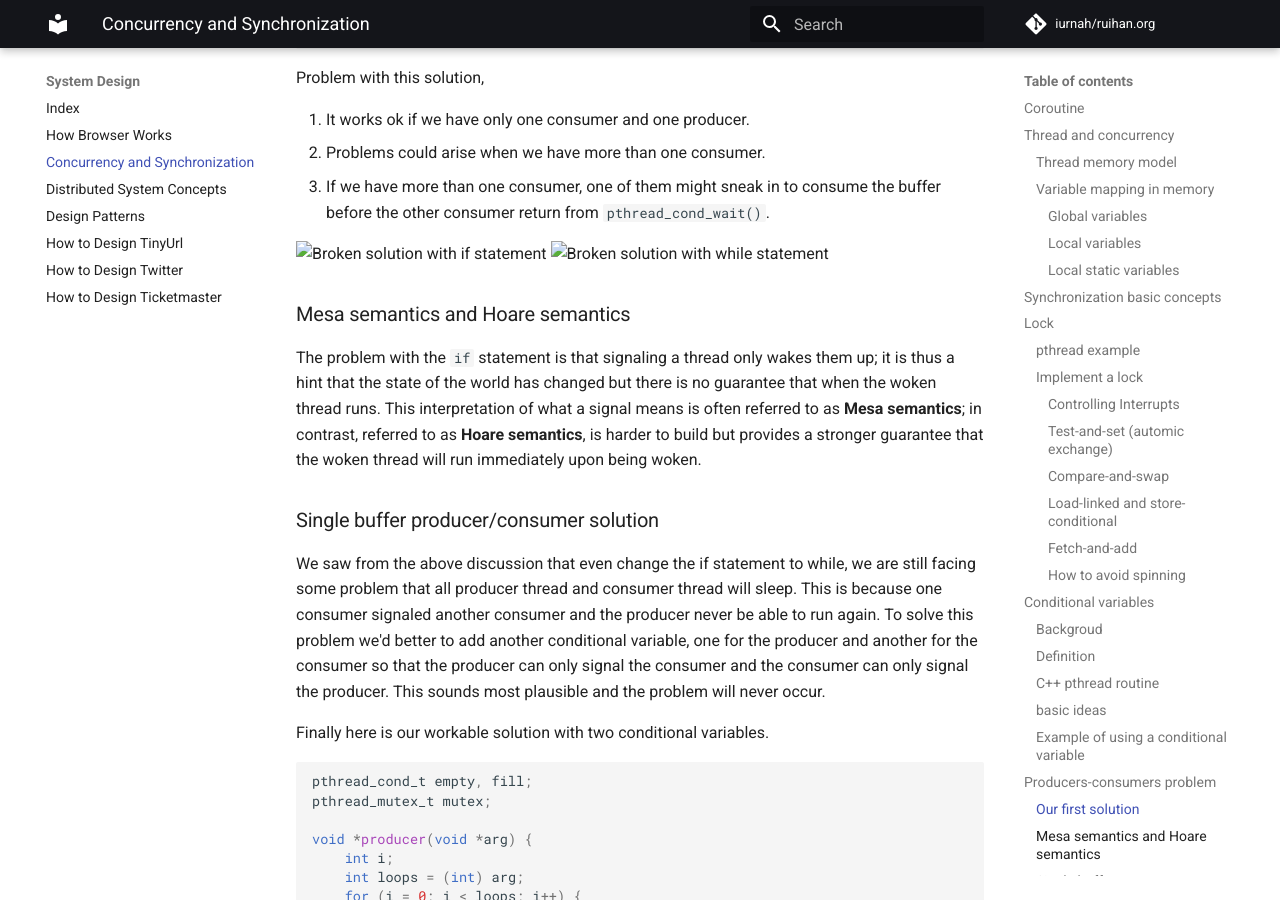
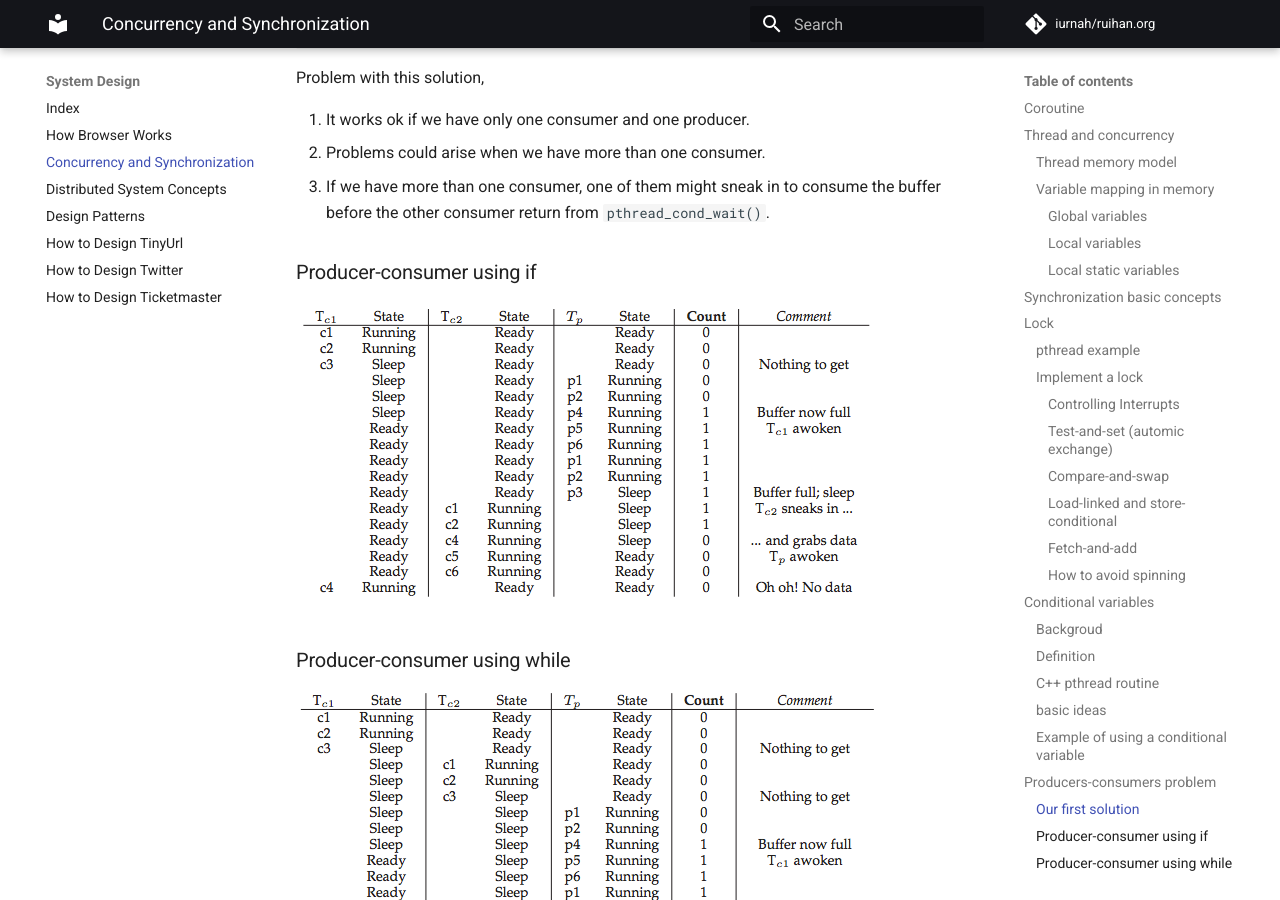
Before and after one commit to iurnah/ruihan.org, an MkDocs documentation site: the page built from docs/system-design/concurrency/notes.md, in a window 1280 px wide and 900 px high, scrolled down 8721 px. Built offline with MkDocs 1.6.1 and Material for MkDocs 9.7.7, drawn with Linux system fonts in a browser that asks for light colours; comment, search, counter and statistics services are not loaded.

Commit message:
update concurrency notes

```diff
--- a/docs/system-design/concurrency/notes.md
+++ b/docs/system-design/concurrency/notes.md
@@ -397,8 +397,13 @@ Problem with this solution,
 3. If we have more than one consumer, one of them might sneak in to consume the
    buffer before the other consumer return from `pthread_cond_wait()`.
 
-![Broken solution with if statement](./fig/broken-solution-with-if-statement.png)
-![Broken solution with while statement](./fig/broken-solution-with-while-statement.png)
+### Producer-consumer using if
+
+![Broken solution with if statement](fig/broken-solution-with-if-statement.png)
+
+### Producer-consumer using while
+
+![Broken solution with while statement](fig/broken-solution-with-while-statement.png)
 
 ### Mesa semantics and Hoare semantics
 
```
Also changed, not shown: docs/system-design/concurrency/fig/broken-solution-with-if-statement.png (added), docs/system-design/concurrency/fig/broken-solution-with-while-statement.png (added).
